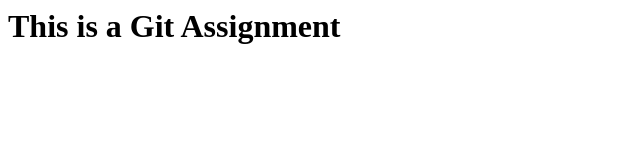
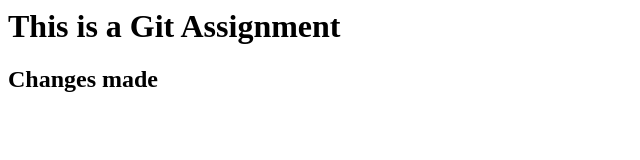
Before and after one commit to Fiyaz007/Git_Assignment, a plain HTML site: page index.html in a window 1280 px wide. Shown: the whole page, without its empty margins (0-640 px from the left). Drawn offline with Linux system fonts and the light colour scheme.

Commit message:
Changes Made

```diff
--- a/index.html
+++ b/index.html
@@ -4,6 +4,6 @@
     </head>
     <body>
         <h1>This is a Git Assignment</h1>
-
+        <h2>Changes made</h2>
     </body>
 </html>
```
